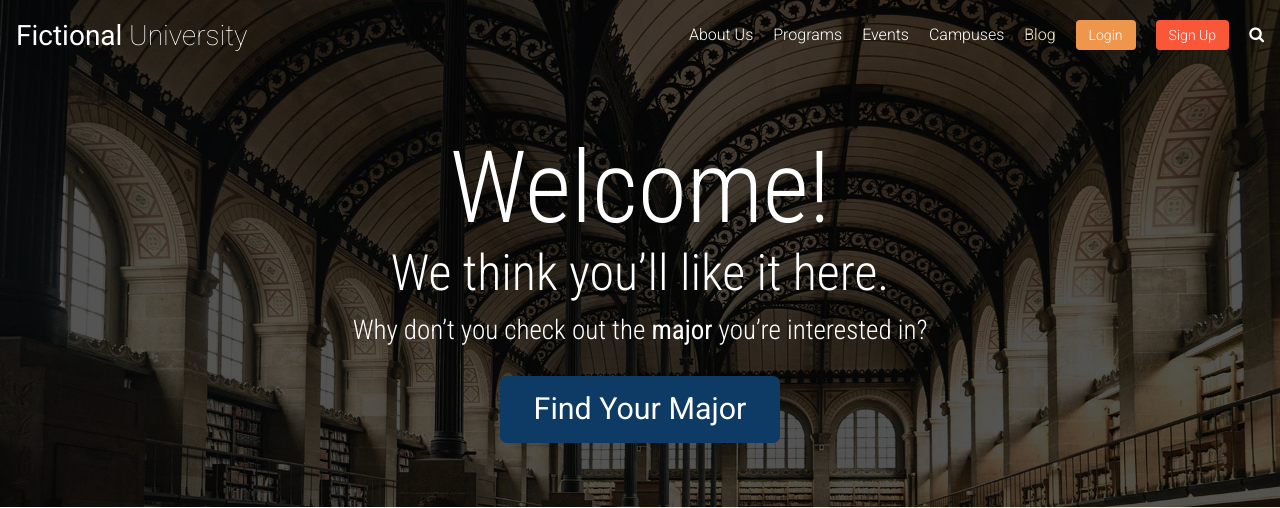
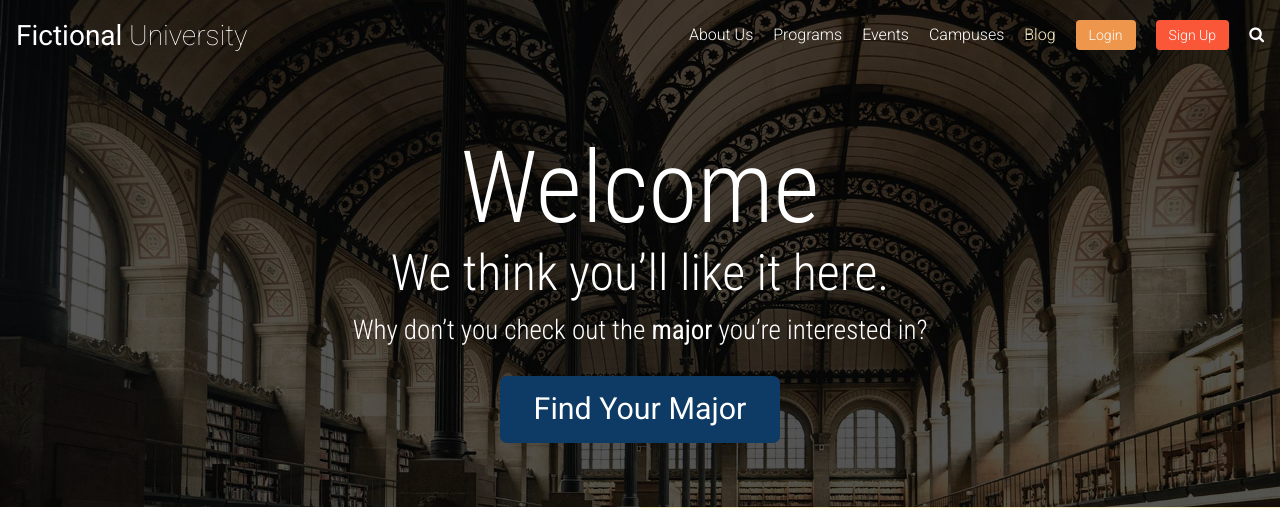
Before and after one commit to EliavYair1/eliav_university, a WordPress theme: template themes/fictional-university-theme/front-page.php in a window 1280 px wide. Shown: the top 508 px of the page. Run offline with PHP 8.4 and a stand-in for WordPress, Linux system fonts and the light colour scheme; the site name, menu and one post (Sample post) are stand-ins, and other content is empty.

Commit message:
dsadsads

```diff
--- a/themes/fictional-university-theme/front-page.php
+++ b/themes/fictional-university-theme/front-page.php
@@ -4,7 +4,7 @@
 <div class="page-banner">
       <div class="page-banner__bg-image" style="background-image: url(<?php echo get_theme_file_uri("/images/library-hero.jpg") ?>)"></div>
       <div class="page-banner__content container t-center c-white">
-        <h1 class="headline headline--large">Welcome!</h1>
+        <h1 class="headline headline--large">Welcome</h1>
         <h2 class="headline headline--medium">We think you&rsquo;ll like it here.</h2>
         <h3 class="headline headline--small">Why don&rsquo;t you check out the <strong>major</strong> you&rsquo;re interested in?</h3>
         <a href="<?php echo get_post_type_archive_link('program')?>"  class="btn btn--large btn--blue">Find Your Major</a>
```
